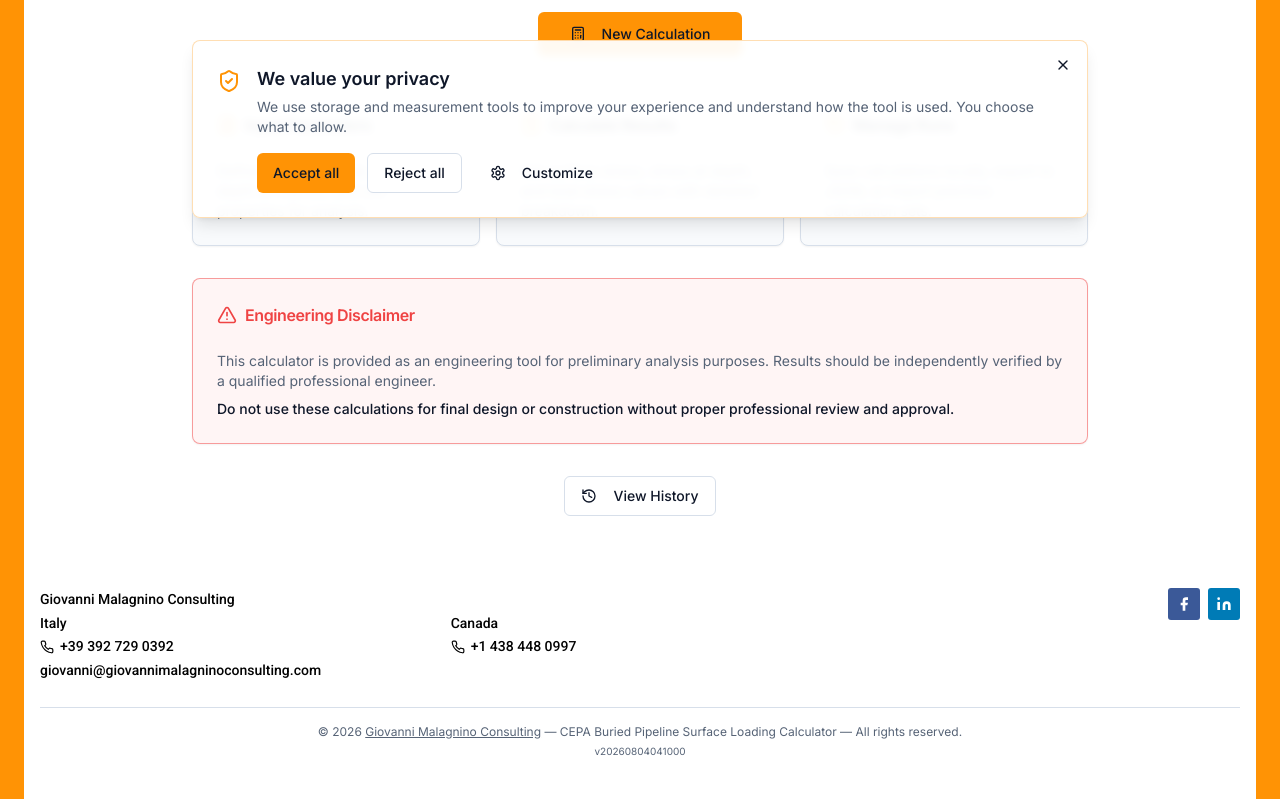
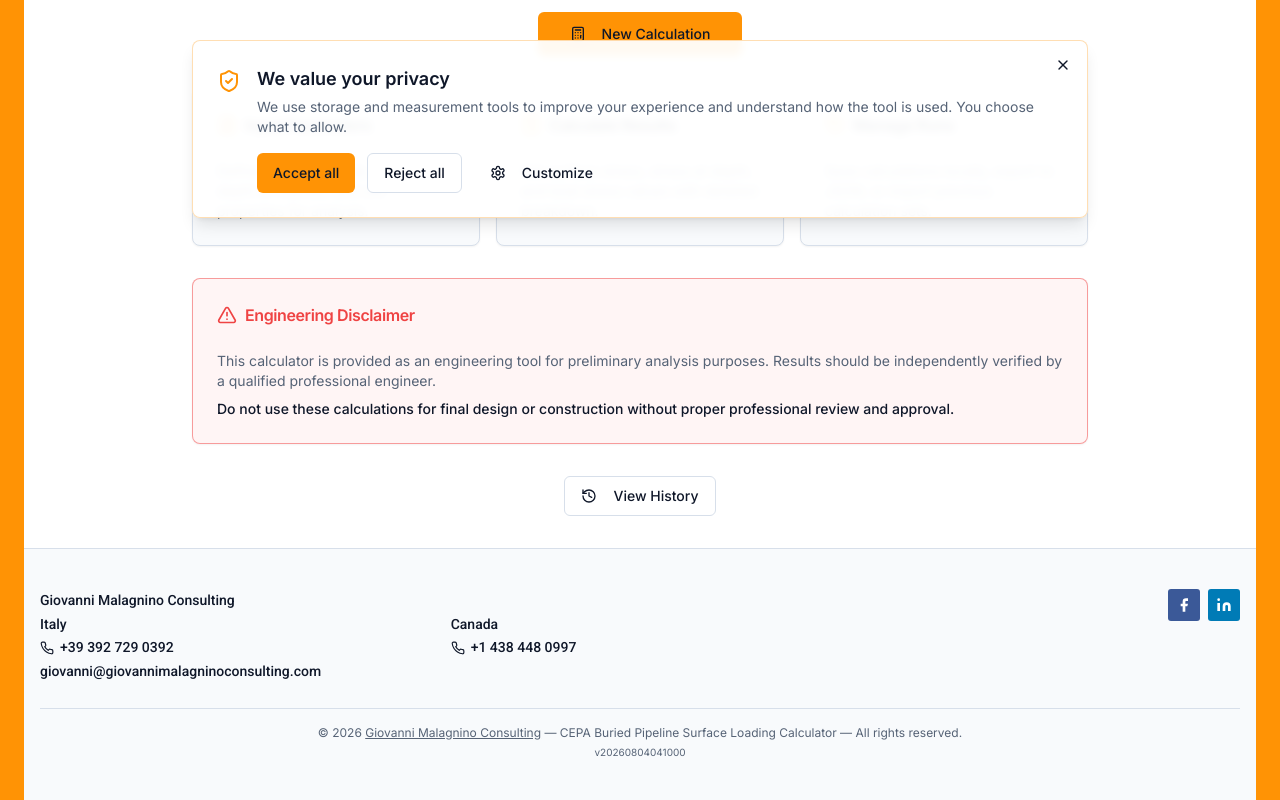
Before and after one commit to drspock007/surface-load-calc, a React (Vite) app: page / in a window 1280 px wide. Shown: the part 566-1366 px from the top of the page. Built offline with nearby package versions, Linux system fonts and the light colour scheme; a web font is replaced by a local one.

Commit message:
Changes
Co-authored-by: drspock007 <44254616+drspock007@users.noreply.github.com>

```diff
--- a/src/components/Footer.tsx
+++ b/src/components/Footer.tsx
@@ -8,7 +8,7 @@ export const Footer = () => {
     fontSize: '14px',
     fontWeight: 500,
     lineHeight: '23.8px',
-    color: '#020202',
+    color: 'hsl(var(--foreground))',
     letterSpacing: 'normal',
     margin: 0,
   };
@@ -27,7 +27,7 @@ export const Footer = () => {
   };
 
   return (
-    <footer style={{ backgroundColor: '#ffffff' }}>
+    <footer className="bg-card border-t border-border">
       <div className="container mx-auto px-4 py-10">
         <div className="grid grid-cols-1 md:grid-cols-3 gap-8">
           {/* Column 1: Italy */}
```
